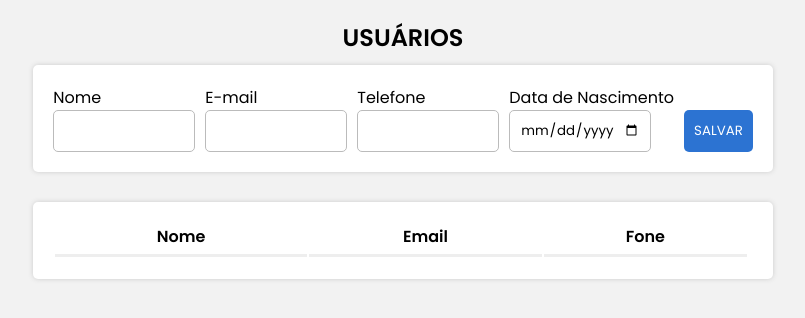
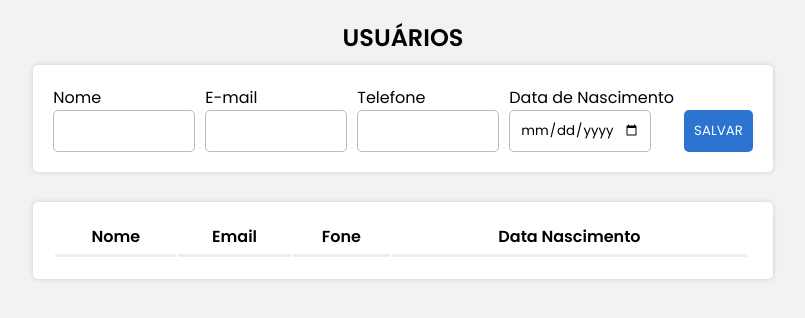
Before and after one commit to mateusmarquessz/CRUD-Node.js-MySQL, a React (Create React App) app in the folder front-end/: page / in a window 1280 px wide. Shown: the top 318 px of the page, without its empty margins (237-1042 px from the left). Built offline with nearby package versions, Linux system fonts and the light colour scheme.

Commit message:
mexendo para hospedar o banco no vercel

```diff
--- a/front-end/src/App.js
+++ b/front-end/src/App.js
@@ -48,7 +48,7 @@
         <Form onEdit={onEdit} setOnEdit={setOnEdit} getUsers={getUsers} />
         <Grid setOnEdit={setOnEdit} users={users} setUsers={setUsers} />
       </Container>
-      <GlobalStyle />
+      <GlobalStyle/>
     </>
   );
 
--- a/front-end/src/Components/Grid.js
+++ b/front-end/src/Components/Grid.js
@@ -72,6 +72,7 @@
                     <Th>Nome</Th>
                     <Th>Email</Th>
                     <Th onlyWeb>Fone</Th>
+                    <Th onlyWeb>Data Nascimento</Th>
                     <Th></Th>
                     <Th></Th>
                 </Tr>
@@ -82,6 +83,7 @@
                         <Td width="30%"> {item.nome}</Td>
                         <Td width="30%"> {item.email}</Td>
                         <Td width="20%" onlyWeb> {item.fone}</Td>
+                        <Td width="20%" onlyWeb> {item.data_nascimento}</Td>
                         <Td alignCenter width="5%">
                             <FaEdit onClick={() => handleEdit(item)}/>
                         </Td>
```
Also changed, not shown: 2 other files (tests, documents, lock files or other folders).
